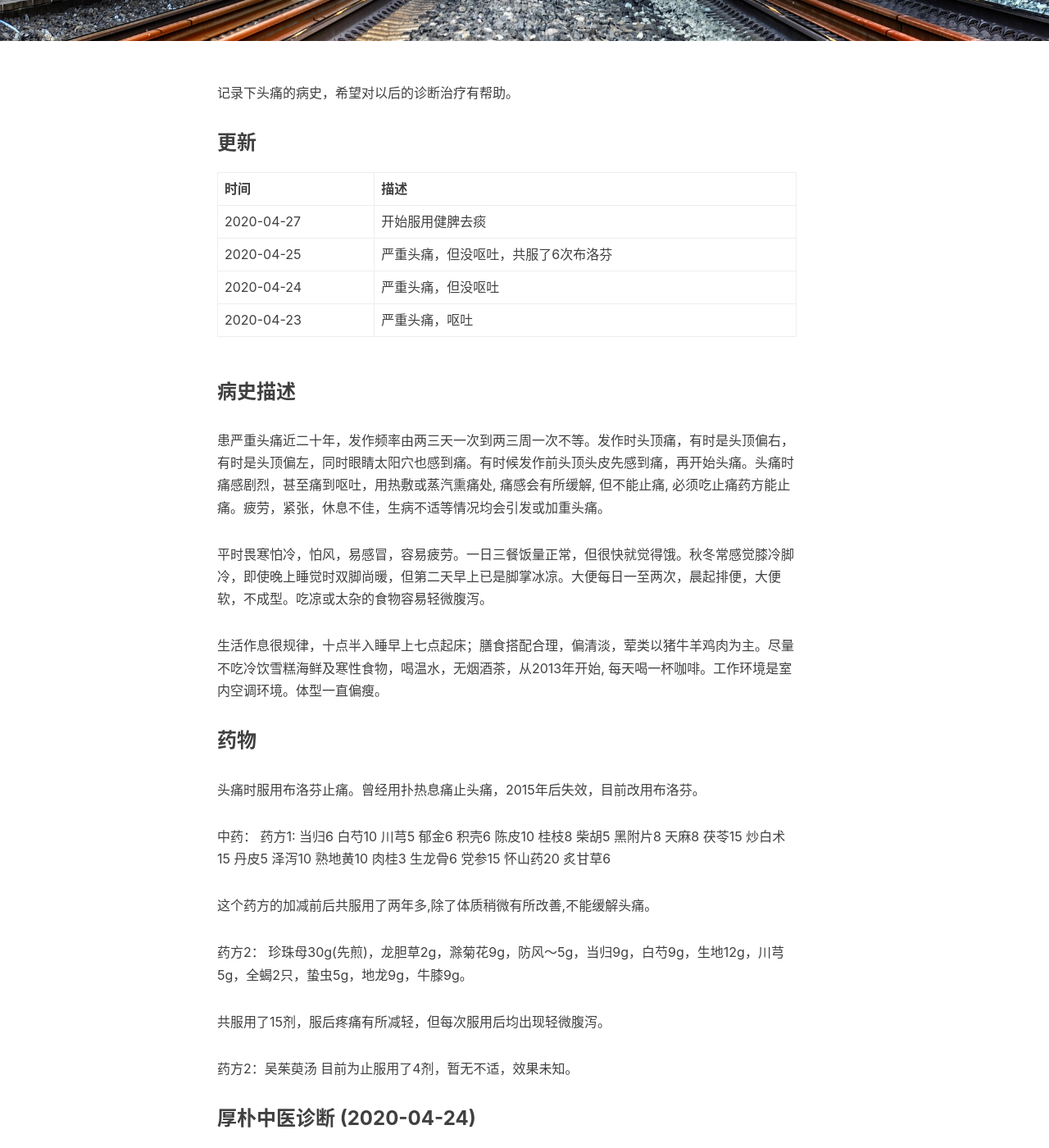
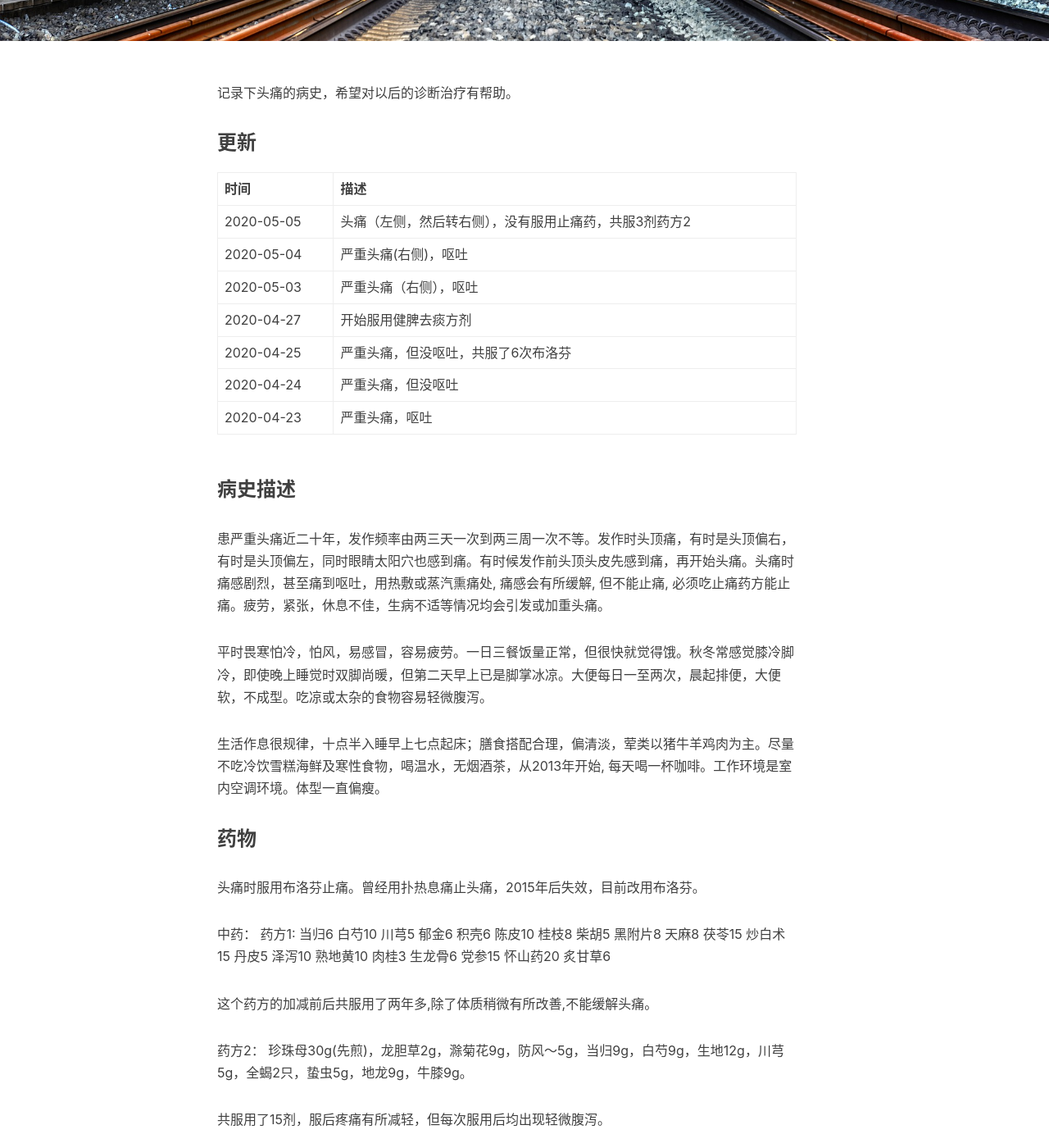
Before and after one commit to q15928/q15928.github.io, a Jekyll site: the page built from _posts/2020-04-22-headache-history.md, in a window 1280 px wide and 1400 px high, scrolled down 407 px. Shown: the whole window at 82% size. Built offline with Jekyll 4.4.1, drawn with Linux system fonts in a browser that asks for light colours; nearby versions of some CDN libraries; comment, search, counter and statistics services are not loaded; some of the changed text lies outside the part shown.

Commit message:
updated the post

```diff
--- a/_posts/2020-04-22-headache-history.md
+++ b/_posts/2020-04-22-headache-history.md
@@ -15,7 +15,10 @@ tags:
 
 | 时间 | 描述 |
 | --- | --- |
-|2020-04-27 | 开始服用健脾去痰 |
+|2020-05-05 | 头痛（左侧，然后转右侧），没有服用止痛药，共服3剂药方2 |
+|2020-05-04 | 严重头痛(右侧)，呕吐 |
+|2020-05-03 | 严重头痛（右侧），呕吐 |
+|2020-04-27 | 开始服用健脾去痰方剂 |
 |2020-04-25 | 严重头痛，但没呕吐，共服了6次布洛芬 |
 |2020-04-24 | 严重头痛，但没呕吐 |
 |2020-04-23 | 严重头痛，呕吐 |
@@ -41,8 +44,11 @@ tags:
 
 共服用了15剂，服后疼痛有所减轻，但每次服用后均出现轻微腹泻。
 
-药方2：吴茱萸汤
+药方3：吴茱萸汤
 目前为止服用了4剂，暂无不适，效果未知。
+
+药方4：健脾去痰
+炒白术30，党参15, 陈皮10，姜半夏10，甘草6，茯苓15，橘络6，焦山楂15，干姜8。
 
 ### 厚朴中医诊断 (2020-04-24)
 #### 中医诊断
```
